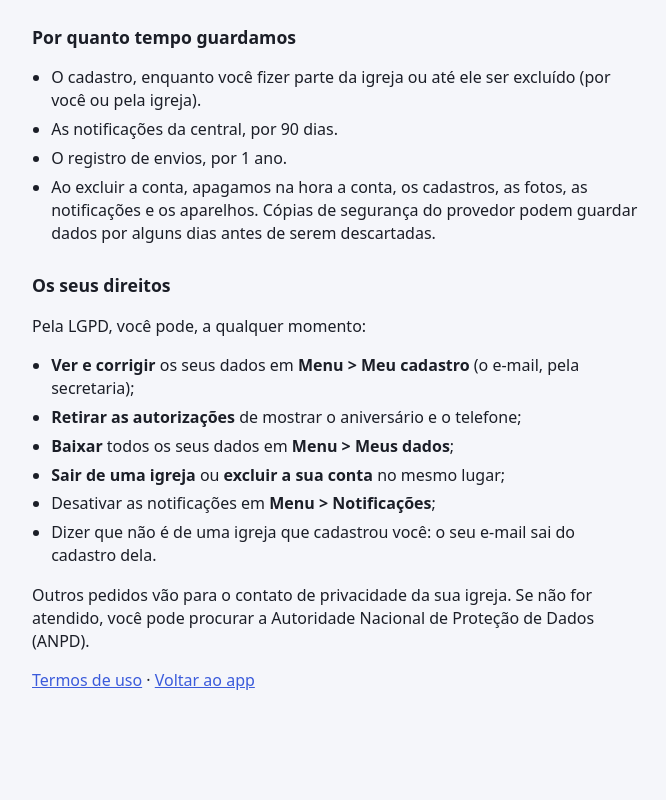
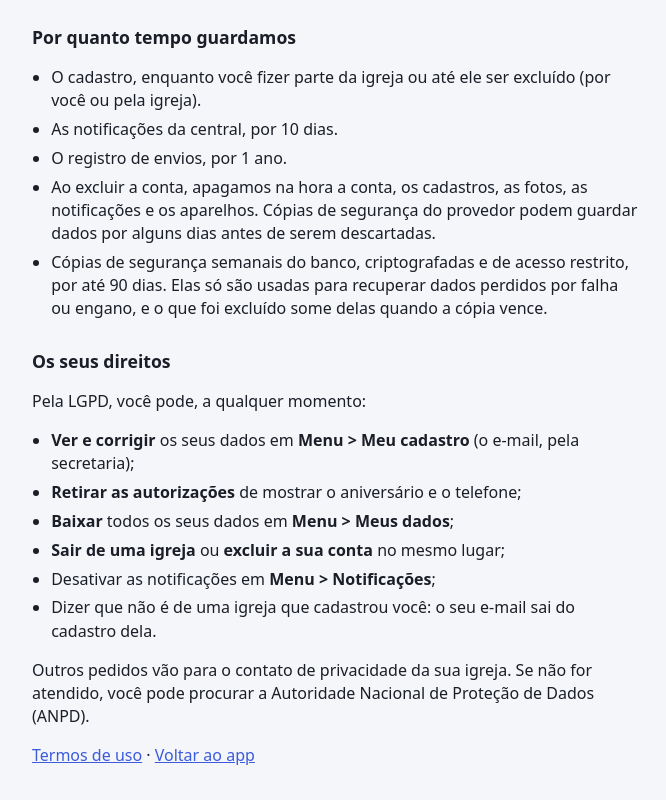
Before and after one commit to igreja-conecta/igreja-conecta, a plain HTML site: page site/privacidade.html in a window 1280 px wide. Shown: the part 4109-4909 px from the top of the page, without its empty margins (304-970 px from the left). Before the commit the page ends 4833 px from the top, so only its background shows below. Drawn offline with Linux system fonts and the light colour scheme.

Commit message:
Atualização do site

```diff
--- a/site/privacidade.html
+++ b/site/privacidade.html
@@ -81,9 +81,10 @@
     <h2>Por quanto tempo guardamos</h2>
     <ul class="bullets">
       <li>O cadastro, enquanto você fizer parte da igreja ou até ele ser excluído (por você ou pela igreja).</li>
-      <li>As notificações da central, por 90 dias.</li>
+      <li>As notificações da central, por 10 dias.</li>
       <li>O registro de envios, por 1 ano.</li>
       <li>Ao excluir a conta, apagamos na hora a conta, os cadastros, as fotos, as notificações e os aparelhos. Cópias de segurança do provedor podem guardar dados por alguns dias antes de serem descartadas.</li>
+      <li>Cópias de segurança semanais do banco, criptografadas e de acesso restrito, por até 90 dias. Elas só são usadas para recuperar dados perdidos por falha ou engano, e o que foi excluído some delas quando a cópia vence.</li>
     </ul>
 
     <h2>Os seus direitos</h2>
```
